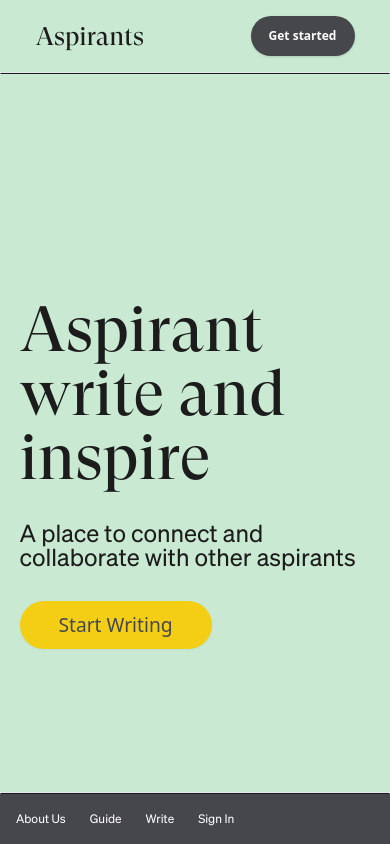
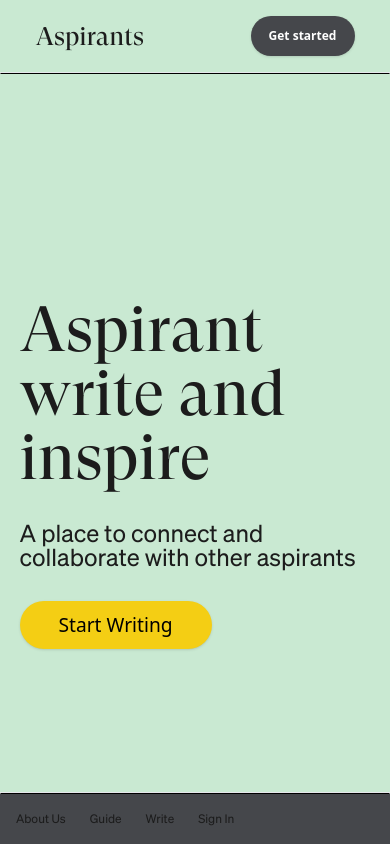
Before and after one commit to aayushpagare21-compcoder/aspirants, a Next.js app: page / in a window 390 px wide. Built offline with nearby package versions, Linux system fonts and the light colour scheme; no server answers.

Commit message:
fix:multiple issues

```diff
--- a/src/app/(auth)/login/page.tsx
+++ b/src/app/(auth)/login/page.tsx
@@ -3,7 +3,7 @@ import { LoginComponent } from "@/app/components/auth/LoginComponent";
 export default function LoginPage() {
   return (
     <div className="fixed inset-0 flex items-center justify-center">
-      <div className="flex flex-col gap-4 p-8 pt-12 md:h-[20rem] md:w-[30rem] md:rounded-lg md:bg-accent md:shadow-lg">
+      <div className="flex flex-col gap-4 p-8 pt-12 md:h-[20rem] md:w-[30rem] md:rounded-lg md:shadow-lg">
         <LoginComponent />
       </div>
     </div>
--- a/src/app/(landing)/@modal/(.)login/page.tsx
+++ b/src/app/(landing)/@modal/(.)login/page.tsx
@@ -12,7 +12,7 @@ export default function InterceptedLogin() {
       <Dialog defaultOpen={true}>
         <DialogContent>
           <div className="fixed inset-0 z-50 flex items-center justify-center">
-            <div className="relative flex h-full w-full flex-col justify-center gap-6 bg-accent md:h-[20rem] md:w-[30rem] md:gap-4 md:rounded-lg md:shadow-lg">
+            <div className="relative flex h-full w-full flex-col justify-center gap-6 bg-primary md:h-[20rem] md:w-[30rem] md:gap-4 md:rounded-lg md:shadow-lg">
               <div className="absolute right-4 top-4">
                 <button onClick={() => router.push("/")}>
                   <Cross2Icon className="h-6 w-6" />
--- a/src/app/(landing)/layout.tsx
+++ b/src/app/(landing)/layout.tsx
@@ -13,7 +13,7 @@ export default function LandingLayout({
     <div>
       {modal}
       <div>
-        <div className="flex h-[100vh] flex-col items-center bg-landing">
+        <div className="flex h-[100vh] flex-col items-center bg-[#C9E9D2]">
           <LandingPageNavBar />
           <Divider />
           {children}
--- a/src/app/(landing)/page.tsx
+++ b/src/app/(landing)/page.tsx
@@ -1,8 +1,13 @@
 import { Button } from "@/app/components/ui/button";
 import React from "react";
 import Link from "next/link";
-
-export default function LandingPage() {
+import { auth } from "@/auth";
+import { redirect } from "next/navigation";
+export default async function LandingPage() {
+  const session = await auth();
+  if (session) {
+    redirect("/feed");
+  }
   return (
     <section className="flex h-[90vh] w-[90vw] justify-between xl:w-[80vw] 2xl:w-[60vw]">
       <div className="mt-[6rem] flex flex-col justify-center gap-8 md:gap-12">
@@ -13,10 +18,7 @@ export default function LandingPage() {
           A place to connect and collaborate with other aspirants
         </div>
 
-        <Button
-          className="mb-[1rem] w-[12rem] rounded-full py-6 text-[1.2rem]"
-          variant="secondary"
-        >
+        <Button className="mb-[1rem] w-[12rem] rounded-full bg-[#F4CE14] py-6 text-[1.2rem] text-black md:bg-[#45474B] md:text-secondary-foreground md:text-white md:hover:bg-[#45474B]/80">
           <Link href="/login"> Start Writing </Link>
         </Button>
       </div>
--- a/src/app/components/dashboard/header/Navbar.tsx
+++ b/src/app/components/dashboard/header/Navbar.tsx
@@ -26,7 +26,7 @@ export const Navbar = ({ user }: { user: User }) => {
       <div className="flex items-center gap-8">
         <div className="hidden gap-3 md:flex">
           <EditIcon strokeWidth={1} />
-          <span className="flex items-center text-sm text-tertiary">Write</span>
+          <span className="text-tertiary flex items-center text-sm">Write</span>
         </div>
         <BellIcon
           className="h-[1.5rem] w-[2rem]"
@@ -51,7 +51,7 @@ export const Navbar = ({ user }: { user: User }) => {
           {showProfileTab && (
             // @ts-expect-error TODO: Idk how to fix this now.
             <div className="relative" ref={ref}>
-              <div className="absolute -left-3 top-1 rounded-lg bg-accent shadow-lg">
+              <div className="absolute -left-3 top-1 rounded-lg shadow-lg">
                 <div className="absolute -top-2 left-8 z-10 h-4 w-4 rotate-[45deg] border-l border-t"></div>
                 <ul>
                   <li>
--- a/src/app/components/dashboard/header/SearchBar.tsx
+++ b/src/app/components/dashboard/header/SearchBar.tsx
@@ -40,7 +40,7 @@ function SearchResults({ data }: { data: SearchApiResponse[] }) {
         if (item.searchKey == "USER") {
           return item.data.length > 0 ? (
             <div key={item.searchKey}>
-              <div className="p-1 text-[0.8rem] font-normal tracking-wide text-tertiary">
+              <div className="text-tertiary p-1 text-[0.8rem] font-normal tracking-wide">
                 PEOPLE
               </div>
               <Divider />
@@ -62,7 +62,7 @@ function SearchResults({ data }: { data: SearchApiResponse[] }) {
         } else if (item.searchKey === "PUBLICATION") {
           return item.data.length > 0 ? (
             <div key={item.searchKey}>
-              <div className="p-1 text-[0.8rem] font-normal tracking-wide text-tertiary">
+              <div className="text-tertiary p-1 text-[0.8rem] font-normal tracking-wide">
                 PUBLICATIONS
               </div>
               <Divider />
@@ -84,7 +84,7 @@ function SearchResults({ data }: { data: SearchApiResponse[] }) {
         } else {
           return item.data.length > 0 ? (
             <div key={item.searchKey}>
-              <div className="p-1 text-[0.8rem] font-normal tracking-wide text-tertiary">
+              <div className="text-tertiary p-1 text-[0.8rem] font-normal tracking-wide">
                 TOPICS
               </div>
               <Divider />
--- a/src/app/components/landing/LandingPageFooter.tsx
+++ b/src/app/components/landing/LandingPageFooter.tsx
@@ -3,7 +3,7 @@ import React from "react";
 
 export const LandingPageFooter = () => {
   return (
-    <footer className="z-10 w-full bg-landingSecondary p-4 text-secondary-foreground lg:bg-inherit lg:text-primary">
+    <footer className="z-10 w-full bg-[#45474B] p-4 text-secondary-foreground lg:bg-inherit lg:text-primary">
       <nav>
         <ul className="flex items-center justify-start gap-6 font-[family-name:var(--font-sohneone)] text-[12px] lg:justify-center lg:text-[#6B6B6B]">
           <Link href="#">
--- a/src/app/components/landing/LandingPageNavbar.tsx
+++ b/src/app/components/landing/LandingPageNavbar.tsx
@@ -24,7 +24,7 @@ export const LandingPageNavBar = () => {
             </Link>
           </ul>
           <div className="flex items-center">
-            <Button className="w-[6.5rem] rounded-full bg-landingSecondary py-5 font-bold text-secondary-foreground">
+            <Button className="w-[6.5rem] rounded-full bg-[#45474B] py-5 font-bold text-white hover:bg-[#45474B]/80">
               <Link href="/login"> Get started </Link>
             </Button>
           </div>
--- a/src/app/components/shared/Divider/Divider.tsx
+++ b/src/app/components/shared/Divider/Divider.tsx
@@ -6,6 +6,6 @@ export const Divider = ({
 }: {
   overrideClassNames?: string;
 }) => {
-  const defaultClasses = "border border-b-primary w-full z-0";
+  const defaultClasses = "border border-b-black w-full z-0";
   return <div className={cn(defaultClasses, overrideClassNames)}></div>;
 };
--- a/src/app/components/ui/button.tsx
+++ b/src/app/components/ui/button.tsx
@@ -10,12 +10,12 @@ const buttonVariants = cva(
     variants: {
       variant: {
         default:
-          "bg-accent text-accent-foreground shadow hover:bg-accent/90 rounded-full",
+          "bg-primary text-primary-foreground shadow hover:bg-primary/90 rounded-full",
         destructive:
           "bg-destructive text-destructive-foreground shadow-sm hover:bg-destructive/90",
         outline: "border border-input  shadow-sm",
         secondary:
-          "bg-tertiary text-secondary md:bg-secondary md:text-secondary-foreground shadow-sm hover:bg-secondary/80",
+          "bg-secondary text-secondary-foreground shadow-sm hover:bg-secondary/80",
         ghost: "hover:bg-accent hover:text-accent-foreground",
         link: "text-primary underline-offset-4 hover:underline",
       },
--- a/tailwind.config.ts
+++ b/tailwind.config.ts
@@ -12,8 +12,6 @@ const config: Config = {
         custom: "0 2px 10px rgba(0, 0, 0, 0.15)",
       },
       colors: {
-        landing: "#C9E9D2",
-        landingSecondary: "#45474B",
         background: "#FFFFFF",
         foreground: "#1C1C1C",
         card: {
@@ -25,15 +23,12 @@ const config: Config = {
           foreground: "hsl(var(--popover-foreground))",
         },
         primary: {
-          DEFAULT: "#1C1C1C",
-          foreground: "#FFFFFF",
+          DEFAULT: "#FFFFFF",
+          foreground: "#1C1C1C",
         },
         secondary: {
-          DEFAULT: "#45474B",
-          foreground: "#FFFFFF",
-        },
-        tertiary: {
-          DEFAULT: "#F4CE14",
+          DEFAULT: "#FFFFFF",
+          foreground: "#1C1C1C",
         },
         muted: {
           DEFAULT: "hsl(var(--muted))",
```
